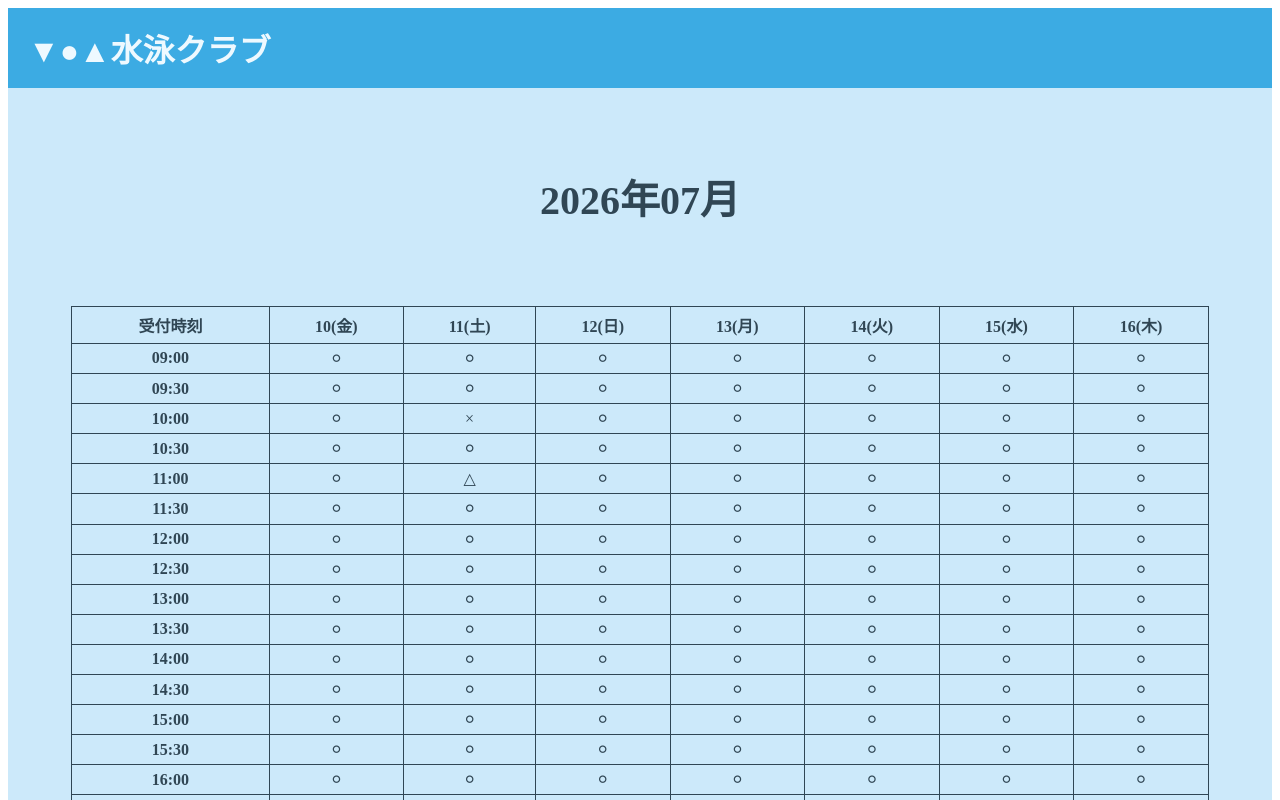
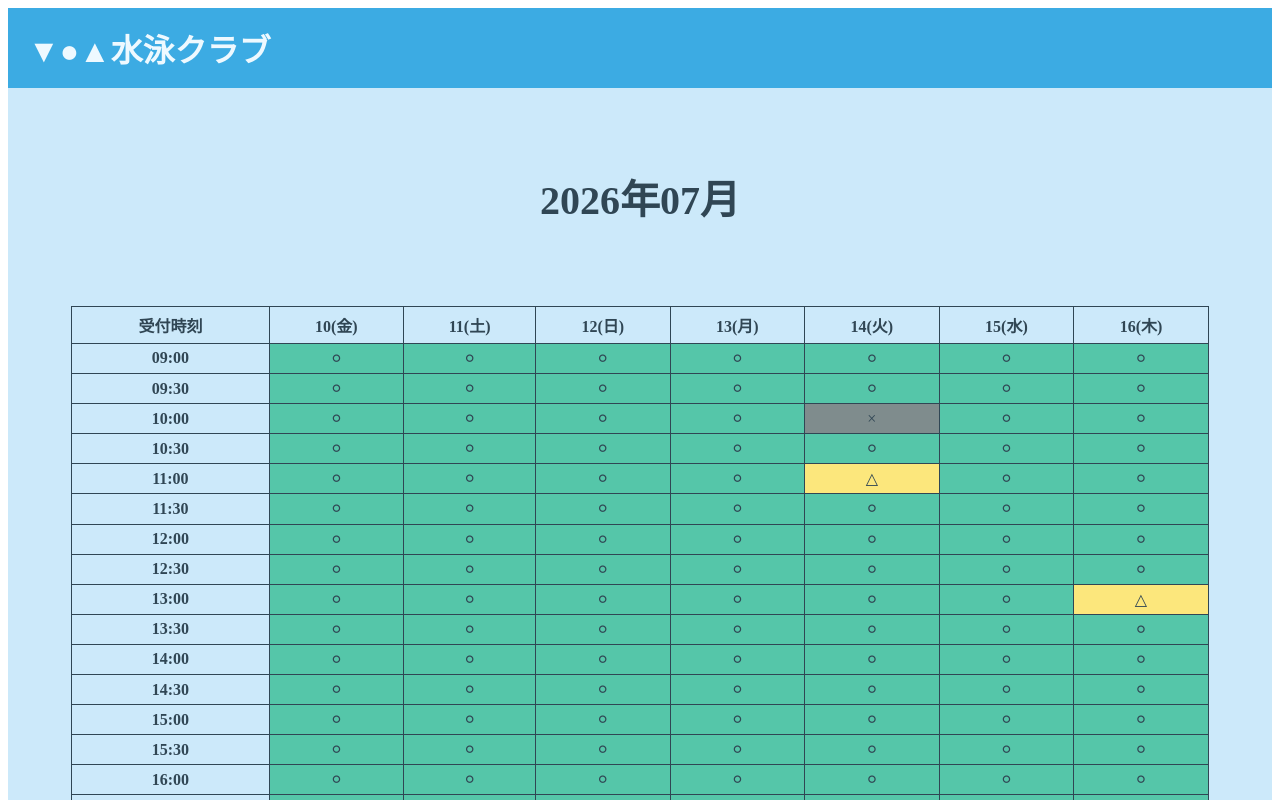
Before and after one commit to hirata784/laravel-swimming-reservation-app, a Nuxt app in the folder frontend/: page /list in a window 1280 px wide. Shown: the top 800 px of the page. Built offline with nearby package versions, Linux system fonts and the light colour scheme.

Commit message:
feat：予約状況に応じた背景色の変更機能を追加
予約ステータス（空きあり、残りわずか、満席）に基づいて、UIの背景色を動的に変更する機能を追加

```diff
--- a/frontend/app/pages/list.vue
+++ b/frontend/app/pages/list.vue
@@ -18,14 +18,19 @@
                             </th>
                             <template v-for="j in 7">
                                 <!-- 9時は頭を0で埋める(09:00) -->
-                                <td>
+                                <td
+                                    :class="
+                                        getStatusInfo(
+                                            `${year}-${month}-${dates[j - 1]}`,
+                                            `${(i + 8).toString().padStart(2, 0)}:00`,
+                                        ).class
+                                    "
+                                >
                                     {{
-                                        getStatus(
-                                            countReservations(
-                                                `${year}-${month}-${dates[j - 1]}`,
-                                                `${(i + 8).toString().padStart(2, "0")}:00`,
-                                            ),
-                                        )
+                                        getStatusInfo(
+                                            `${year}-${month}-${dates[j - 1]}`,
+                                            `${(i + 8).toString().padStart(2, 0)}:00`,
+                                        ).text
                                     }}
                                 </td>
                             </template>
@@ -37,14 +42,19 @@
                             </th>
                             <template v-for="j in 7">
                                 <!-- 9時は頭を0で埋める(09:00) -->
-                                <td>
+                                <td
+                                    :class="
+                                        getStatusInfo(
+                                            `${year}-${month}-${dates[j - 1]}`,
+                                            `${(i + 8).toString().padStart(2, 0)}:30`,
+                                        ).class
+                                    "
+                                >
                                     {{
-                                        getStatus(
-                                            countReservations(
-                                                `${year}-${month}-${dates[j - 1]}`,
-                                                `${(i + 8).toString().padStart(2, "0")}:30`,
-                                            ),
-                                        )
+                                        getStatusInfo(
+                                            `${year}-${month}-${dates[j - 1]}`,
+                                            `${(i + 8).toString().padStart(2, 0)}:30`,
+                                        ).text
                                     }}
                                 </td>
                             </template>
@@ -83,22 +93,21 @@ for (let i = 0; i < 7; i++) {
 
 // 予約データの作成
 const reservations = [
-    { date: "2026-07-11", time: "10:00" },
-    { date: "2026-07-11", time: "10:00" },
-    { date: "2026-07-11", time: "11:00" },
+    { date: "2026-07-14", time: "10:00" },
+    { date: "2026-07-14", time: "10:00" },
+    { date: "2026-07-14", time: "11:00" },
+    { date: "2026-07-16", time: "13:00" },
 ];
 
-// 予約のカウント
-function countReservations(date, time) {
-    return reservations.filter((r) => r.date === date && r.time === time)
-        .length;
-}
+// 予約のカウントと予約状況の表示
+function getStatusInfo(date, time) {
+    const count = reservations.filter(
+        (r) => r.date === date && r.time === time,
+    ).length;
 
-// 予約状況の表示
-function getStatus(count) {
-    if (count >= 2) return "×";
-    if (count >= 1) return "△";
-    return "⚪︎";
+    if (count >= 2) return { text: "×", class: "bg-gray" };
+    if (count >= 1) return { text: "△", class: "bg-yellow" };
+    return { text: "⚪︎", class: "bg-green" };
 }
 </script>
 
@@ -136,4 +145,16 @@ th,
 td {
     border: 1px solid #304654;
 }
+
+.bg-green {
+    background-color: #55c6a9;
+}
+
+.bg-yellow {
+    background-color: #fce77c;
+}
+
+.bg-gray {
+    background-color: #7f8c8d;
+}
 </style>
```
